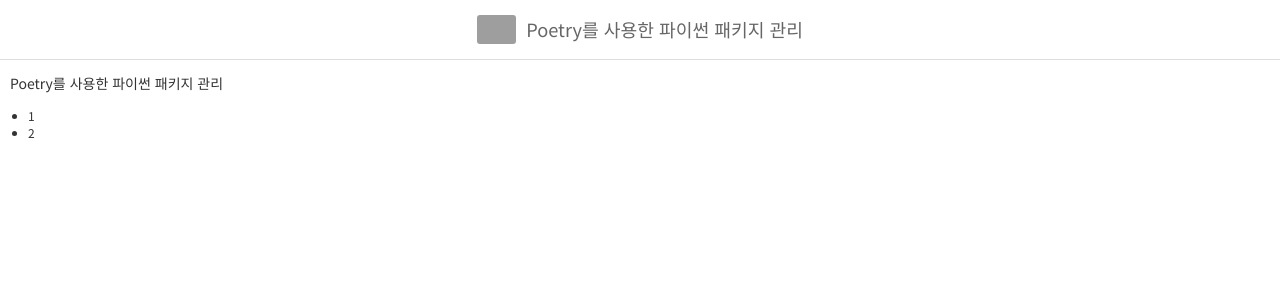
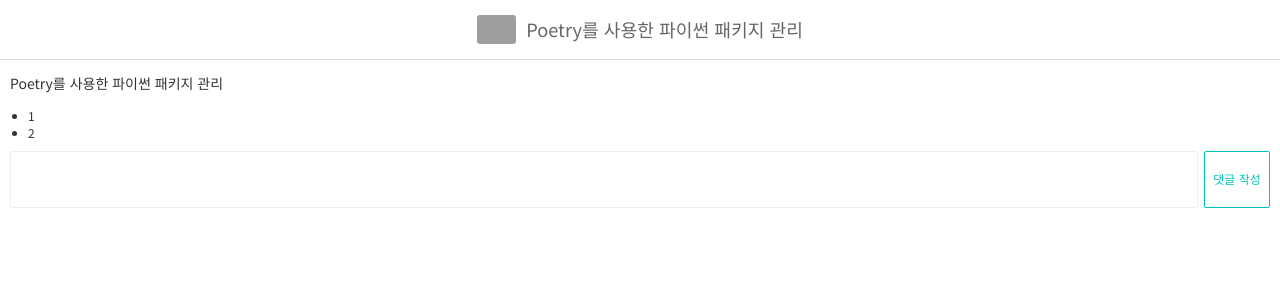
Before and after one commit to pooreunblue/pylog, a Django app: page /posts/1/ in a window 1280 px wide. Shown: the top 300 px of the page. Run offline with Django 4.2, Linux system fonts and the light colour scheme; data comes from the database, SQL or seed files in the repository; grey boxes are pictures that could not be loaded.

Commit message:
Feat: 댓글 입력 textarea button 추가

```diff
--- a/pylog/templates/post_detail.html
+++ b/pylog/templates/post_detail.html
@@ -20,6 +20,11 @@
                 <li class="comment-empty">아직 댓글이 없습니다</li>
             {% endfor %}
         </ul>
+        <form method="POST">
+            {% csrf_token %}
+            <textarea name="comment"></textarea>
+            <button type="submit" class="btn btn-primary">댓글 작성</button>
+        </form>
     </div>
 </body>
 </html>
```
